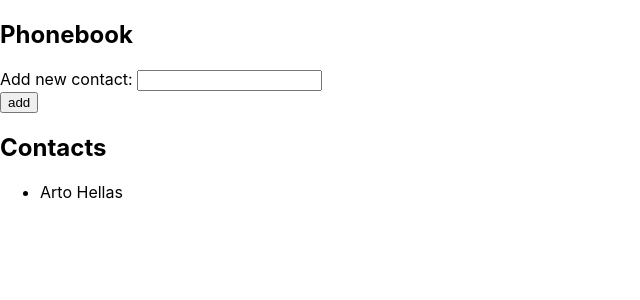
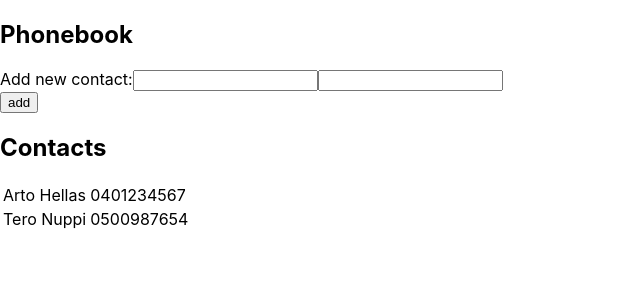
Before and after one commit to keitto/fso20, a React (Create React App) app in the folder osa2/puhelinluettelo/: page / in a window 1280 px wide. Shown: the top 300 px of the page, without its empty margins (0-640 px from the left). Built offline with nearby package versions, Linux system fonts and the light colour scheme; the HTML template or start-up script is replaced by a standard one.

Commit message:
2.8 contacts have numbers

```diff
--- a/osa2/puhelinluettelo/src/App.js
+++ b/osa2/puhelinluettelo/src/App.js
@@ -2,22 +2,45 @@ import React, {useState} from 'react';
 
 const Contacts = ({persons}) => {
   return (
-    <ul>
-      {persons.map((person) => <li key={person.name}>{person.name}</li>)}
-    </ul>
+    <table>
+      <tbody>
+      {persons.map((person) =>
+        <tr key={person.name}>
+          <td>{person.name}</td>
+          <td>{person.number || ''}</td>
+        </tr>)}
+      </tbody>
+    </table>
+  )
+}
+
+const Newform = ({nameInput, nameInputChange,
+  numberInput, numberInputChange, addButtonClick}) => {
+  return (
+    <form>
+      <div>
+        Add new contact:
+        <input value={nameInput} onChange={nameInputChange}/>
+        <input value={numberInput} onChange={numberInputChange}/>
+      </div>
+      <div>
+        <button type="submit" onClick={addButtonClick}>add</button>
+      </div>
+    </form>
   )
 }
 
 const App = () => {
   const [ persons, setPersons] = useState([
-    { name: 'Arto Hellas' }
+    { name: 'Arto Hellas', number: '0401234567' },
+    { name: 'Tero Nuppi', number:'0500987654'}
   ])
   const [nameInput, setNameInput] = useState('')
+  const [numberInput, setNumberInput] = useState('')
 
+  const nameInputChange = (e) => setNameInput(e.target.value)
 
-  const nameInputChange = (e) => {
-    setNameInput(e.target.value)
-  }
+  const numberInputChange = (e) => setNumberInput(e.target.value)
 
   const addButtonClick = (e) => {
     e.preventDefault()
@@ -25,21 +48,20 @@ const App = () => {
       alert(`Name ${nameInput} exists`)
       return false
     }
-    setPersons(persons.concat({name: nameInput}))
+    setPersons(persons.concat({name: nameInput, number: numberInput}))
     setNameInput('')
+    setNumberInput('')
   }
 
   return (
     <div>
       <h2>Phonebook</h2>
-      <form>
-        <div>
-          Add new contact: <input value={nameInput} onChange={nameInputChange}/>
-        </div>
-        <div>
-          <button type="submit" onClick={addButtonClick}>add</button>
-        </div>
-      </form>
+      <Newform nameInput={nameInput}
+        nameInputChange={nameInputChange}
+        numberInput={numberInput}
+        numberInputChange={numberInputChange}
+        addButtonClick={addButtonClick}
+      />
       <h2>Contacts</h2>
       <Contacts persons={persons}/>
     </div>
```
